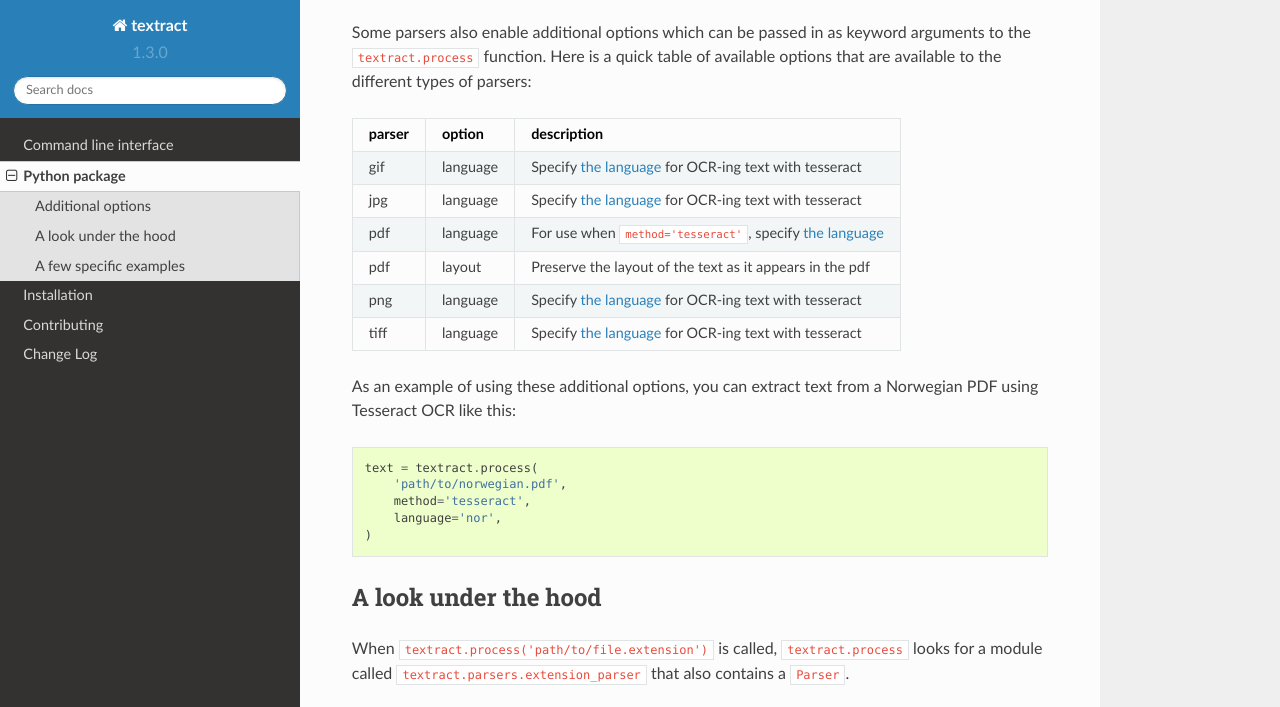
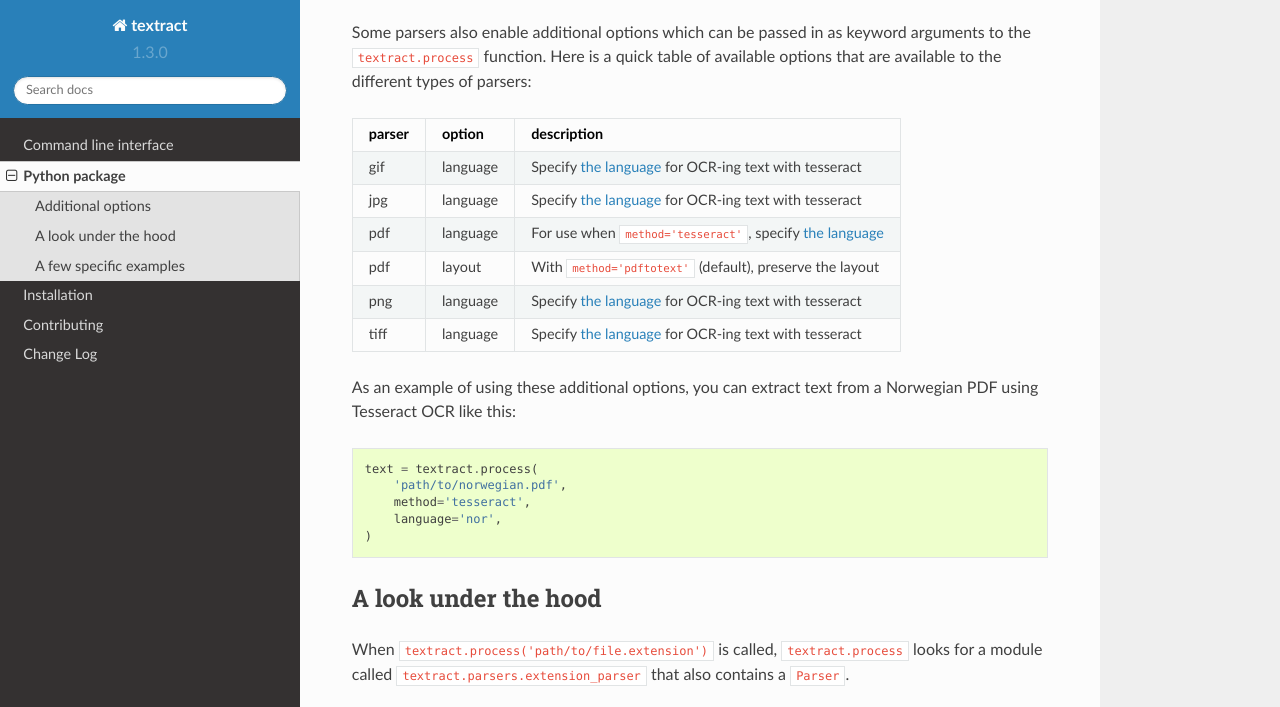
Before and after one commit to deanmalmgren/textract, a Sphinx documentation site: the page built from docs/python_package.rst, in a window 1280 px wide and 900 px high, scrolled down 663 px, cut to the strip 0-707 px from the top of the window. Built offline with Sphinx 7.4.7 and the Read the Docs theme 2.0.0, drawn with Linux system fonts in a browser that asks for light colours.

Commit message:
layout not available with pdfminer

```diff
--- a/docs/changelog.rst
+++ b/docs/changelog.rst
@@ -11,7 +11,8 @@
 
 .. THANKS FOR CONTRIBUTING; MENTION WHAT YOU DID IN THIS SECTION HERE!
 
-* added layout preservation option for pdf extractor (`#93`_ by @ankushshah89)
+* added layout preservation option for pdftotext pdf extractor (`#93`_ by
+  @ankushshah89)
 
 * added simple support for extensionless filenames, treating them as plain
   ``.txt`` files (`#85`_)
--- a/docs/python_package.rst
+++ b/docs/python_package.rst
@@ -39,7 +39,7 @@
 gif     language   Specify `the language`_ for OCR-ing text with tesseract
 jpg     language   Specify `the language`_ for OCR-ing text with tesseract
 pdf     language   For use when ``method='tesseract'``, specify `the language`_
-pdf     layout     Preserve the layout of the text as it appears in the pdf
+pdf     layout     With ``method='pdftotext'`` (default), preserve the layout
 png     language   Specify `the language`_ for OCR-ing text with tesseract
 tiff    language   Specify `the language`_ for OCR-ing text with tesseract
 ======  =========  ===========================================================
```
